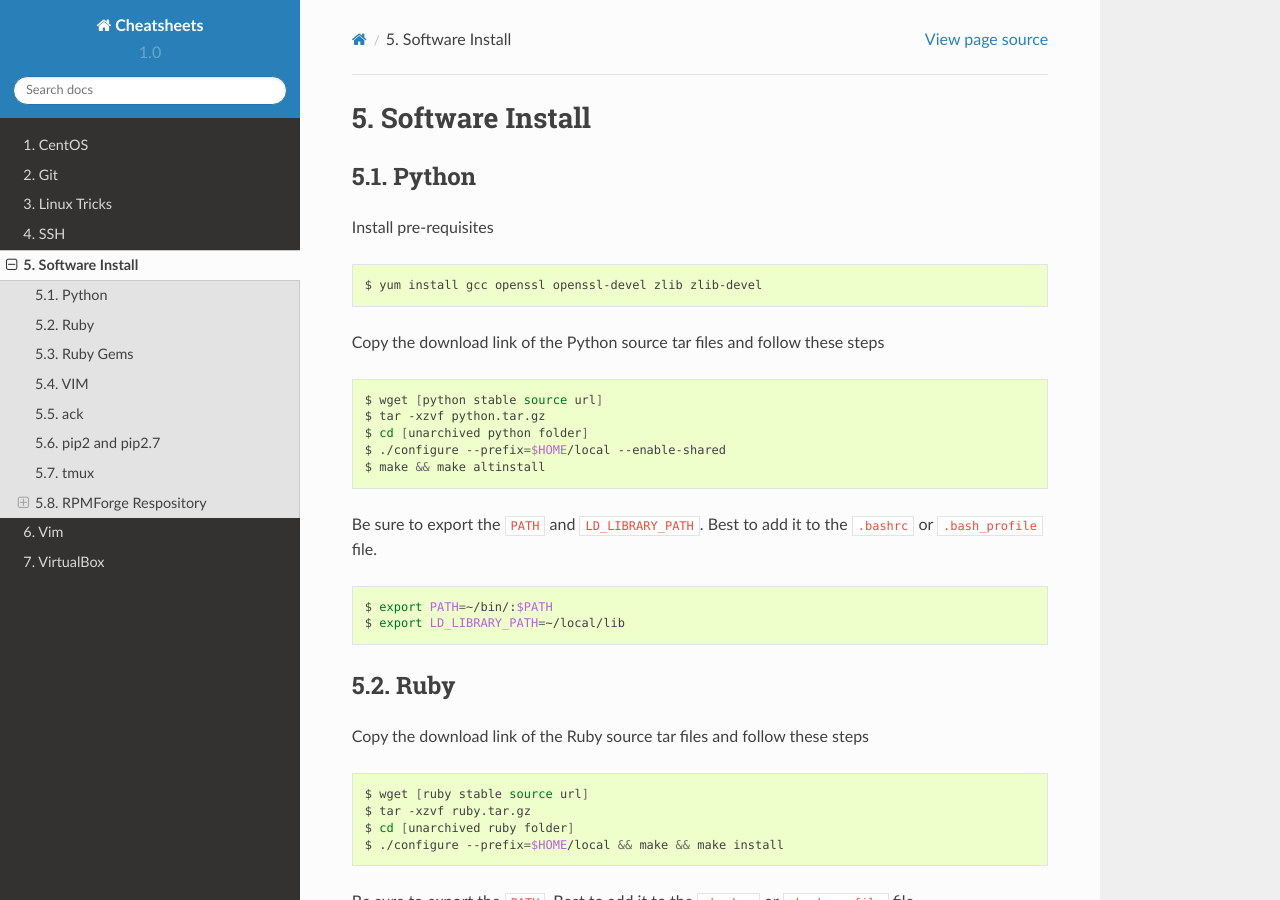
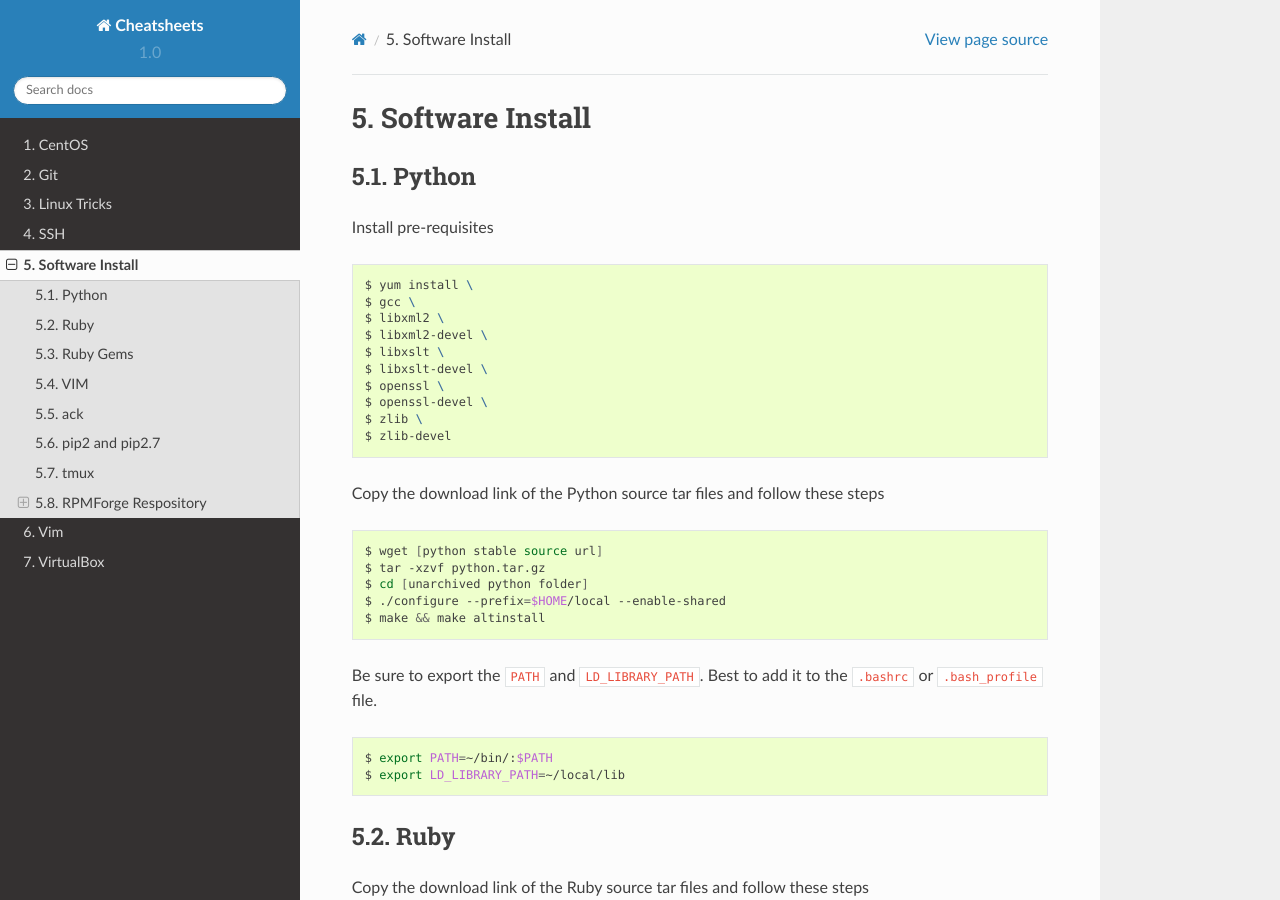
Before and after one commit to ijkim88/dotfiles-old, a Sphinx documentation site: the page built from cheatsheets/source/sw-install.rst, in a window 1280 px wide and 900 px high. Built offline with Sphinx 7.4.7 and the Read the Docs theme 2.0.0, drawn with Linux system fonts in a browser that asks for light colours.

Commit message:
Add additional dependencies for Python installation

```diff
--- a/cheatsheets/source/sw-install.rst
+++ b/cheatsheets/source/sw-install.rst
@@ -8,7 +8,16 @@ Install pre-requisites
 
 .. code-block:: shell
 
-   $ yum install gcc openssl openssl-devel zlib zlib-devel
+   $ yum install \
+   $ gcc \
+   $ libxml2 \
+   $ libxml2-devel \
+   $ libxslt \
+   $ libxslt-devel \
+   $ openssl \
+   $ openssl-devel \
+   $ zlib \
+   $ zlib-devel
 
 Copy the download link of the Python source tar files and follow these steps
 
```
